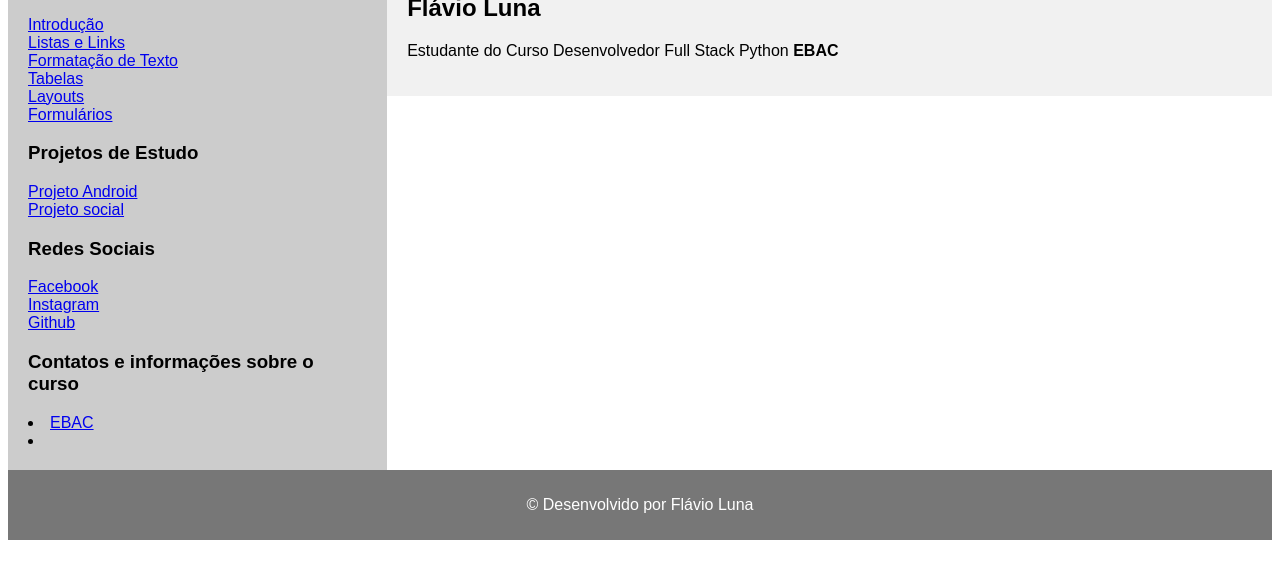
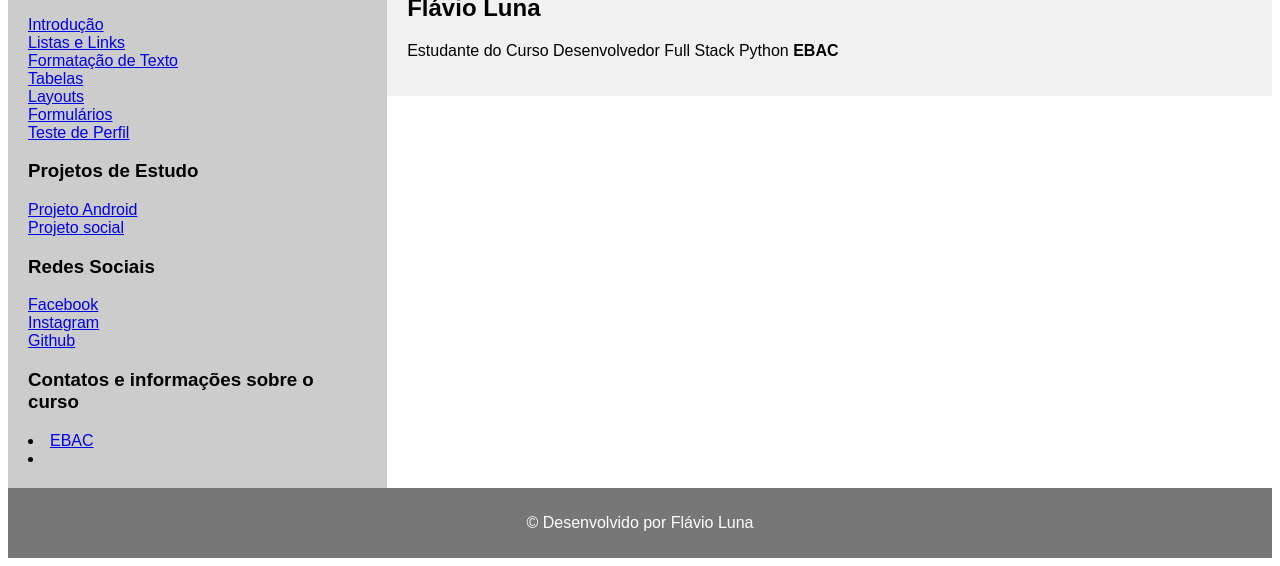
Before and after one commit to FlavioLuna765/projeto-perfil, a plain HTML site: page homepage.html in a window 1280 px wide. Shown: the part 280-846 px from the top of the page. Drawn offline with Linux system fonts and the light colour scheme.

Commit message:
modificando o arquivo

```diff
--- a/homepage.html
+++ b/homepage.html
@@ -86,6 +86,7 @@
 					<li><a href="04-tabelas.html">Tabelas</a></li>
 					<li><a href="05-layouts.html">Layouts</a></li>
 					<li><a href="06-formularios.html">Formulários</a></li>
+					<li><a href="index.html">Teste de Perfil</a></li>
 				</ul>
 
 				<h3>Projetos de Estudo</h3>
```
